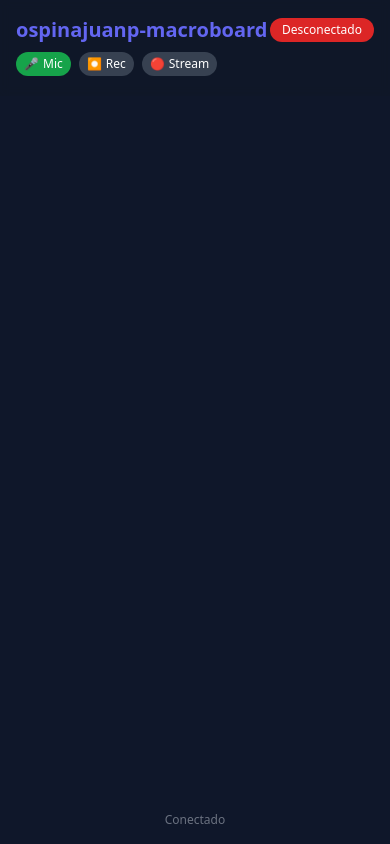
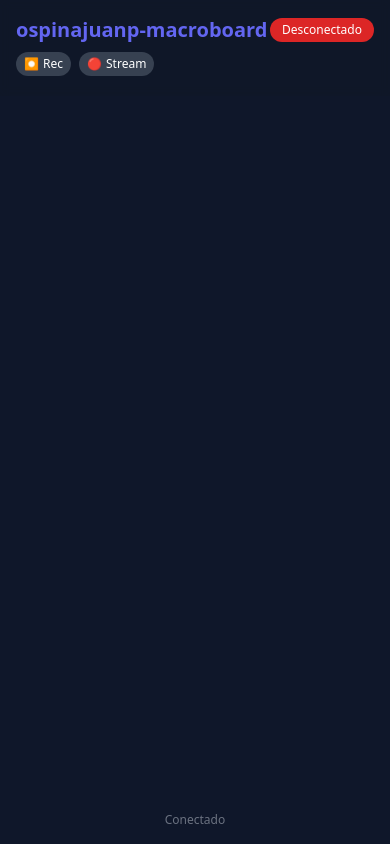
Before and after one commit to ospinajuanp/ospinajuanp-macroboard, a React (Vite) app in the folder packages/client/: page / in a window 390 px wide. Built offline with nearby package versions, Linux system fonts and the light colour scheme; no server answers.

Commit message:
Remove Mic status badge from mobile client

```diff
--- a/packages/client/src/App.tsx
+++ b/packages/client/src/App.tsx
@@ -168,12 +168,6 @@ function App() {
 
         <div className="flex gap-2 text-xs overflow-x-auto pb-1">
           <StatusBadge
-            icon="🎤"
-            label={obsState.micMuted ? 'Muted' : 'Mic'}
-            active={obsState.micMuted}
-            variant={obsState.micMuted ? 'danger' : 'success'}
-          />
-          <StatusBadge
             icon="⏺"
             label={obsState.recording ? 'Recording' : 'Rec'}
             active={obsState.recording}
```
